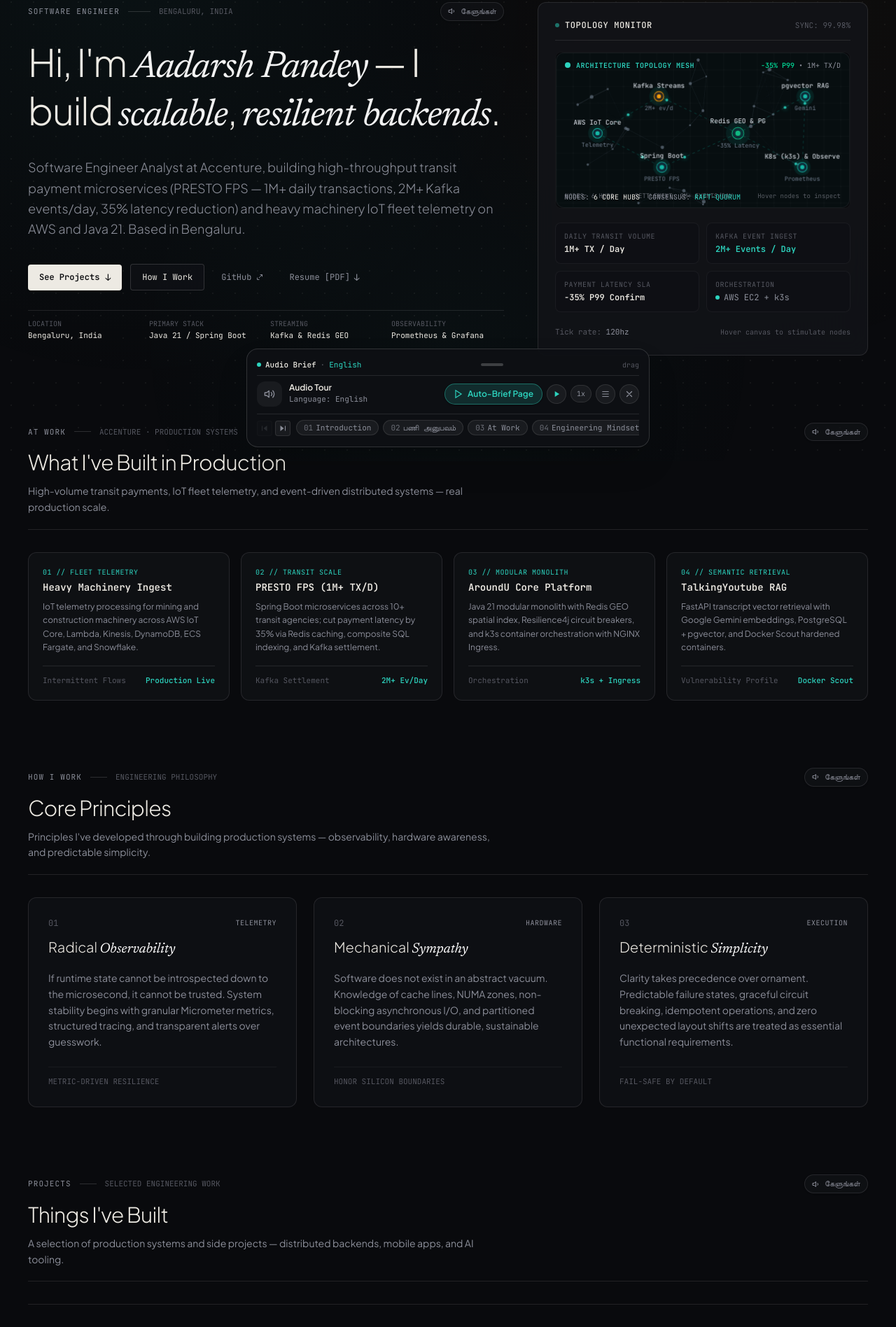
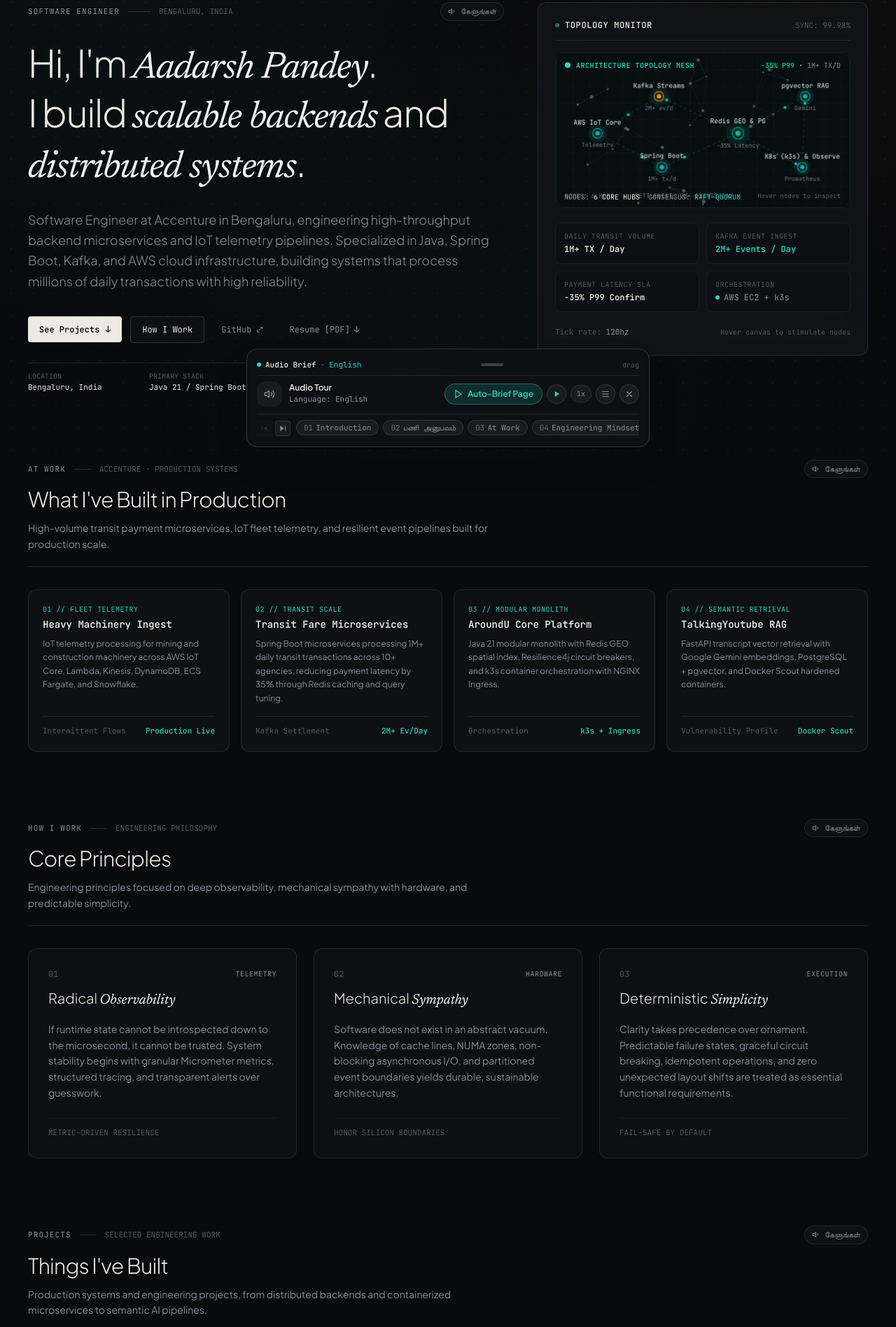
Before and after one commit to beingadish/portfolio, a Next.js app: page / in a window 1280 px wide. Shown: the part 141-2037 px from the top of the page at 70% size. Built offline with nearby package versions, Linux system fonts and the light colour scheme.

Commit message:
fix(copy): remove em dashes, eliminate PRESTO FPS jargon, fix hero line break and rewrite clean professional copy

```diff
--- a/app/components/kinetic-node-mesh.tsx
+++ b/app/components/kinetic-node-mesh.tsx
@@ -15,7 +15,7 @@ type HubNode = {
 const HUB_NODES: HubNode[] = [
   { id: "iot", label: "AWS IoT Core", sublabel: "Telemetry", x: 0.14, y: 0.52, color: "#14b8a6", size: 6.5 },
   { id: "kafka", label: "Kafka Streams", sublabel: "2M+ ev/d", x: 0.35, y: 0.28, color: "#f59e0b", size: 6.5 },
-  { id: "spring", label: "Spring Boot", sublabel: "PRESTO FPS", x: 0.36, y: 0.74, color: "#14b8a6", size: 7 },
+  { id: "spring", label: "Spring Boot", sublabel: "1M+ tx/d", x: 0.36, y: 0.74, color: "#14b8a6", size: 7 },
   { id: "redis", label: "Redis GEO & PG", sublabel: "-35% Latency", x: 0.62, y: 0.52, color: "#10b981", size: 8 },
   { id: "rag", label: "pgvector RAG", sublabel: "Gemini", x: 0.85, y: 0.28, color: "#14b8a6", size: 6.5 },
   { id: "k3s", label: "K8s (k3s) & Observe", sublabel: "Prometheus", x: 0.84, y: 0.74, color: "#14b8a6", size: 6.5 },
--- a/app/data/portfolio.ts
+++ b/app/data/portfolio.ts
@@ -201,7 +201,7 @@ export const portfolioData = {
       location: "Bengaluru, India",
       period: "Sep 2024 - May 2026",
       bullets: [
-        "Developed and maintained Java Spring Boot microservices within PRESTO FPS, supporting 1M+ daily transactions across 10+ transit agencies; implemented Redis caching and composite SQL indexes, reducing payment-confirmation latency by 35%.",
+        "Developed and maintained Java Spring Boot microservices for transit payment processing, supporting 1M+ daily transactions across 10+ agencies; implemented Redis caching and composite SQL indexes, reducing payment-confirmation latency by 35%.",
         "Built Kafka consumers in Spring Boot for a settlement pipeline handling 2M+ events/day; integrated Spring Security and JWT for service-to-service authentication.",
         "Refactored legacy payment validation with the Strategy pattern for agency-specific fare rules, improving maintainability.",
       ],
@@ -252,8 +252,8 @@ export const portfolioData = {
   ] as ExperienceItem[],
   projects: [
     {
-      name: "AroundU – Hyperlocal Freelancing Platform",
-      timeline: "Jan 2026 – Present",
+      name: "AroundU (Hyperlocal Freelancing Platform)",
+      timeline: "Jan 2026 - Present",
       summary:
         "A production-grade modular monolith in Java 21 for job discovery, bidding, escrow payments, OTP verification, and reviews, using Strategy, Decorator, Builder, and Chain of Responsibility.",
       href: "https://github.com/orgs/AroundUPlatform/repositories",
@@ -277,7 +277,7 @@ export const portfolioData = {
       ],
     },
     {
-      name: "TalkingYoutube – Semantic RAG System",
+      name: "TalkingYoutube (Semantic RAG System)",
       timeline: "Oct 2025",
       summary:
         "A persistent semantic RAG system for YouTube transcripts using FastAPI, Google Gemini embeddings, and PostgreSQL + pgvector, retaining sessions, embeddings, and chat history with grounded, timestamped citations.",
@@ -425,11 +425,11 @@ export const portfolioData = {
       link: "https://leetcode.com/u/ax777x",
     },
     {
-      title: "2nd Position – TechSprint'23 Hackathon (250+ participants)",
+      title: "2nd Position in TechSprint'23 Hackathon (250+ participants)",
       link: "https://drive.google.com/file/d/1pJ8nd5nOqR27JWJM1EyKT97U4IZ3D-JK/view",
     },
     {
-      title: "Application Domain Head — Blockchain Research Lab, AKGEC (2022–2024)",
+      title: "Application Domain Head at Blockchain Research Lab, AKGEC (2022-2024)",
       link: "https://www.akgec.ac.in/blockchain-research-lab/",
     },
   ] as AchievementItem[],
@@ -472,7 +472,7 @@ export const portfolioData = {
     {
       title: "Understanding HTTP for Backend Engineers: Where It All Starts",
       summary:
-        "A foundational deep dive into HTTP concepts—methods, status codes, headers, and statelessness—aimed at engineers building reliable backend services.",
+        "A foundational deep dive into HTTP concepts including methods, status codes, headers, and statelessness, aimed at engineers building reliable backend services.",
       meta: "Medium • 15 min read",
       href: "https://medium.com/javaguides/understanding-http-for-backend-engineers-where-it-all-starts-56c633b9bb0e",
     },
--- a/app/data/translations.ts
+++ b/app/data/translations.ts
@@ -400,13 +400,13 @@ export const translations: Record<LanguageCode, TranslationDictionary> = {
         "id": "footprint",
         "title": "At Work",
         "targetElementId": "telemetry",
-        "text": "At Accenture, I engineer high-throughput transit microservices for PRESTO FPS processing over a million daily transactions, and heavy machinery IoT fleet telemetry on AWS."
+        "text": "At Accenture, I engineer high-throughput transit payment microservices processing over a million daily transactions, and heavy machinery IoT fleet telemetry on AWS."
       },
       {
             "id": "mindset",
             "title": "Engineering Mindset",
             "targetElementId": "doctrine",
-            "text": "When it comes to building systems, I believe in deep system thinking and production reliability—crafting clean, maintainable microservices that handle real-world traffic and tricky edge cases with complete stability."
+            "text": "When it comes to building systems, I believe in deep system thinking and production reliability: crafting clean, maintainable microservices that handle real-world traffic and tricky edge cases with complete stability."
       },
       {
             "id": "experience",
@@ -429,7 +429,7 @@ export const translations: Record<LanguageCode, TranslationDictionary> = {
 ],
     readOutSentences: [
       "Hello there, Aadarsh Pandey this side! I am a software engineer with keen interest and experience in scalable backend systems, distributed architectures, high-volume telemetry pipelines, and Generative AI.",
-      "When it comes to building systems, I believe in deep system thinking and production reliability—crafting clean, maintainable microservices that handle real-world traffic and tricky edge cases with complete stability.",
+      "When it comes to building systems, I believe in deep system thinking and production reliability: crafting clean, maintainable microservices that handle real-world traffic and tricky edge cases with complete stability.",
       "Over the years at Accenture, I have worked on mission-critical transit ticketing systems and large-scale fleet telemetry pipelines that process hundreds of thousands of events daily with sub-second performance.",
       "Outside of work, I love building practical systems like TalkingYouTube for interactive semantic video discussions, and deploy resilient, containerized microservices on Kubernetes.",
       "Thank you so much for checking out my portfolio! For connecting with me, discussing distributed systems, or exploring engineering opportunities, you can simply click on the email link below. Looking forward to speaking with you!"
@@ -660,7 +660,7 @@ export const translations: Record<LanguageCode, TranslationDictionary> = {
             "id": "mindset",
             "title": "इंजीनियरिंग सोच",
             "targetElementId": "doctrine",
-            "text": "सिस्टम बनाते समय मेरी प्राथमिकता हमेशा प्रोडक्शन विश्वसनीयता और स्पष्टता होती है—ऐसा कोड लिखना जो भारी लोड में भी बिना किसी रुकावट के लगातार काम करे।"
+            "text": "सिस्टम बनाते समय मेरी प्राथमिकता हमेशा प्रोडक्शन विश्वसनीयता और स्पष्टता होती है, ऐसा कोड लिखना जो भारी लोड में भी बिना किसी रुकावट के लगातार काम करे।"
       },
       {
             "id": "experience",
@@ -683,7 +683,7 @@ export const translations: Record<LanguageCode, TranslationDictionary> = {
 ],
     readOutSentences: [
       "नमस्ते! यहाँ आदर्श पाण्डेय। मैं एक सॉफ्टवेयर इंजीनियर हूँ, जिसे स्केलेबल बैकएंड सिस्टम्स, डिस्ट्रिब्यूटेड आर्किटेक्चर और जेनरेटिव एआई में गहरी रुचि और ठोस अनुभव है।",
-      "सिस्टम बनाते समय मेरी प्राथमिकता हमेशा प्रोडक्शन विश्वसनीयता और स्पष्टता होती है—ऐसा कोड लिखना जो भारी लोड में भी बिना किसी रुकावट के लगातार काम करे।",
+      "सिस्टम बनाते समय मेरी प्राथमिकता हमेशा प्रोडक्शन विश्वसनीयता और स्पष्टता होती है, ऐसा कोड लिखना जो भारी लोड में भी बिना किसी रुकावट के लगातार काम करे।",
       "एक्सेंचर में, मैंने बड़े पैमाने पर फ्लीट टेलीमेट्री और ट्रांजिट सिस्टम्स पर काम किया है, जहाँ प्रतिदिन लाखों लेनदेन और इवेंट्स को सफलतापूर्वक प्रोसेस किया जाता है।",
       "दैनिक काम के अलावा, मुझे टॉकिंगयूट्यूब जैसे इंटरैक्टिव एआई प्रोजेक्ट्स और कुबरनेट्स आधारित आधुनिक माइक्रोसर्विसेज बनाना बेहद पसंद है।",
       "मेरा पोर्टफोलियो देखने के लिए बहुत-बहुत धन्यवाद! मुझसे जुड़ने या साथ काम करने के अवसरों पर चर्चा के लिए आप नीचे दिए गए ईमेल लिंक पर क्लिक कर सकते हैं। मिलते हैं!"
--- a/app/page.tsx
+++ b/app/page.tsx
@@ -404,7 +404,7 @@ export default function Home() {
       {/* Main Viewport Container */}
       <main className="relative z-10 pt-28 pb-24 max-w-7xl mx-auto px-6 sm:px-10 flex flex-col gap-y-20 sm:gap-y-24">
 
-        {/* Section 01: Hero — Name, Role & Node Mesh */}
+        {/* Section 01: Hero: Name, Role & Node Mesh */}
         <section id="hero" className="pt-4 sm:pt-8 grid grid-cols-1 lg:grid-cols-12 gap-10 lg:gap-12 items-start scroll-mt-28">
 
           {/* Left Column: Intro */}
@@ -422,16 +422,14 @@ export default function Home() {
               <SectionListenButton sectionKey="hero" />
             </div>
 
-            <h1 className="text-4xl sm:text-5xl lg:text-[54px] leading-[1.12] tracking-tight font-light text-[#edeae3]">
-              Hi, I&apos;m{" "}
-              <span className="font-editorial-italic font-serif italic text-white/95 font-light">Aadarsh Pandey</span>
-              {" "}— I build{" "}
-              <span className="font-editorial-italic font-serif italic text-white/95 font-light">scalable</span>,{" "}
-              <span className="font-editorial-italic font-serif italic text-white/95 font-light">resilient backends</span>.
+            <h1 className="text-4xl sm:text-5xl lg:text-[54px] leading-[1.15] tracking-tight font-light text-[#edeae3]">
+              Hi, I&apos;m <span className="font-editorial-italic font-serif italic text-white/95 font-light">Aadarsh Pandey</span>.
+              <br className="hidden sm:inline" />
+              {" "}I build <span className="font-editorial-italic font-serif italic text-white/95 font-light">scalable backends</span> and <span className="font-editorial-italic font-serif italic text-white/95 font-light">distributed systems</span>.
             </h1>
 
             <p className="text-base sm:text-lg text-[#8c8f9a] leading-relaxed font-light max-w-2xl">
-              Software Engineer Analyst at Accenture, building high-throughput transit payment microservices (PRESTO FPS — 1M+ daily transactions, 2M+ Kafka events/day, 35% latency reduction) and heavy machinery IoT fleet telemetry on AWS and Java 21. Based in Bengaluru.
+              Software Engineer at Accenture in Bengaluru, engineering high-throughput backend microservices and IoT telemetry pipelines. Specialized in Java, Spring Boot, Kafka, and AWS cloud infrastructure, building systems that process millions of daily transactions with high reliability.
             </p>
 
             {/* Action Strip */}
@@ -549,7 +547,7 @@ export default function Home() {
             marker="At Work"
             subtitle="Accenture · Production Systems"
             title="What I&apos;ve Built in Production"
-            copy="High-volume transit payments, IoT fleet telemetry, and event-driven distributed systems — real production scale."
+            copy="High-volume transit payment microservices, IoT fleet telemetry, and resilient event pipelines built for production scale."
             sectionKey="footprint"
           />
 
@@ -577,9 +575,9 @@ export default function Home() {
                 <span className="text-[10px] text-[#2dd4bf] uppercase tracking-wider block mb-1">
                   02 // TRANSIT SCALE
                 </span>
-                <h3 className="text-sm font-semibold text-[#edeae3]">PRESTO FPS (1M+ TX/D)</h3>
+                <h3 className="text-sm font-semibold text-[#edeae3]">Transit Fare Microservices</h3>
                 <p className="mt-2 text-xs leading-relaxed text-[#8c8f9a] font-sans">
-                  Spring Boot microservices across 10+ transit agencies; cut payment latency by 35% via Redis caching, composite SQL indexing, and Kafka settlement.
+                  Spring Boot microservices processing 1M+ daily transit transactions across 10+ agencies, reducing payment latency by 35% through Redis caching and query tuning.
                 </p>
               </div>
               <div className="pt-3 border-t border-white/10 text-[11px] text-[#555760] flex items-center justify-between">
@@ -630,7 +628,7 @@ export default function Home() {
             marker="How I Work"
             subtitle="Engineering Philosophy"
             title="Core Principles"
-            copy="Principles I&apos;ve developed through building production systems — observability, hardware awareness, and predictable simplicity."
+            copy="Engineering principles focused on deep observability, mechanical sympathy with hardware, and predictable simplicity."
             sectionKey="doctrine"
           />
 
@@ -700,7 +698,7 @@ export default function Home() {
             marker="Projects"
             subtitle="Selected Engineering Work"
             title="Things I&apos;ve Built"
-            copy="A selection of production systems and side projects — distributed backends, mobile apps, and AI tooling."
+            copy="Production systems and engineering projects, from distributed backends and containerized microservices to semantic AI pipelines."
             sectionKey="projects"
           />
 
@@ -783,7 +781,7 @@ export default function Home() {
             marker="Experience"
             subtitle="Professional History"
             title="Where I&apos;ve Worked"
-            copy="My engineering journey — from full-time roles to open-source contributions, with real impact at production scale."
+            copy="Full-time software engineering and development internships delivering measurable performance and scale."
             sectionKey="experience"
           />
 
@@ -848,7 +846,7 @@ export default function Home() {
             marker="Skills"
             subtitle="Tech Stack"
             title="My Technical Toolkit"
-            copy="Languages, frameworks, infrastructure, and tools I use day-to-day — built up across backend, cloud, mobile, and AI work."
+            copy="Core technical competencies across backend engineering, cloud infrastructure, container orchestration, and mobile systems."
             sectionKey="skills"
           />
 
@@ -951,7 +949,7 @@ export default function Home() {
             marker="Writing"
             subtitle="Technical Articles on Medium"
             title="Things I&apos;ve Written"
-            copy="Deep-dives on rate limiters, consistent hashing, security, and high-concurrency system design — 300+ claps on Medium."
+            copy="Deep-dive articles on rate limiters, consistent hashing, security, and high-concurrency system design with 300+ claps on Medium."
             sectionKey="writing"
           />
 
@@ -1086,7 +1084,7 @@ export default function Home() {
               Let&apos;s work on something <span className="font-editorial-italic font-serif italic text-white">interesting</span> together.
             </h3>
             <p className="text-sm text-[#8c8f9a] font-sans leading-relaxed">
-              Open to software engineering roles, backend architecture, and technical advisory. Drop me a line — I reply to everyone.
+              Open to software engineering roles, backend architecture, and technical advisory. Drop me a line and let&apos;s talk.
             </p>
           </div>
 
```
